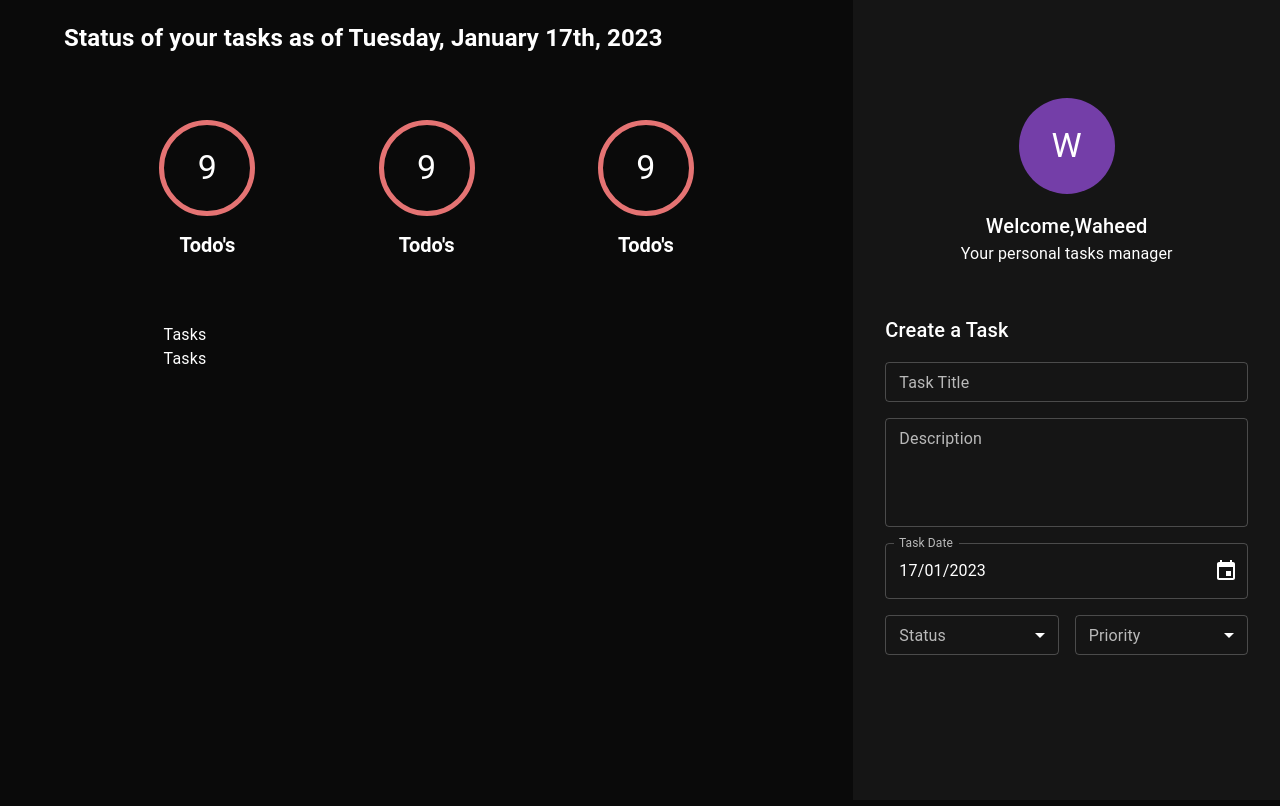
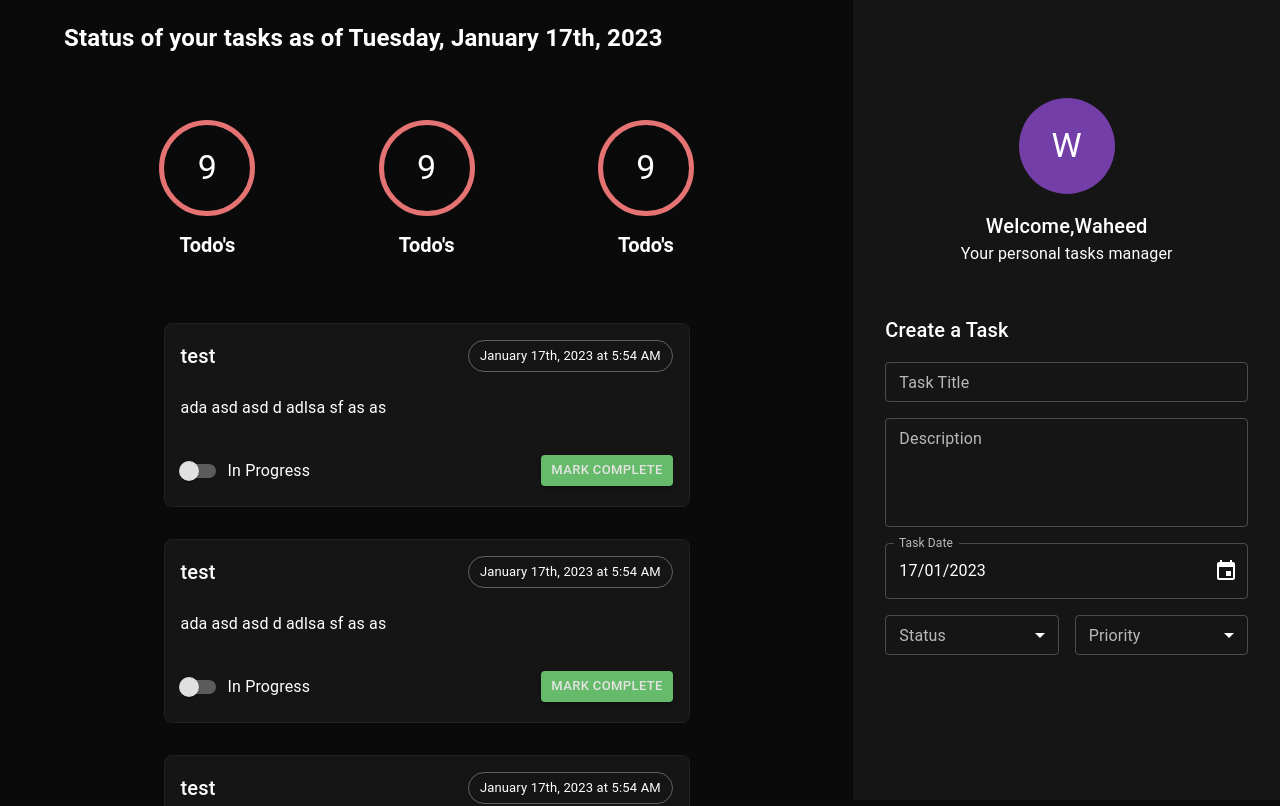
Before and after one commit to waheed-dev/react-typescript-tasksApp-frontend, a React (Vite) app: page / in a window 1280 px wide. Shown: the top 806 px of the page. Built offline with nearby package versions, Linux system fonts and the light colour scheme.

Commit message:
add task area component

```diff
--- a/src/components/taskArea/TaskArea.tsx
+++ b/src/components/taskArea/TaskArea.tsx
@@ -2,6 +2,7 @@ import {FC, ReactElement} from "react";
 import {Grid,Box} from '@mui/material'
 import {format} from 'date-fns'
 import TaskCounter from '../taskCounter/taskCounter'
+import {Task} from '../tasks/task'
 const TaskArea : FC = () : ReactElement => {
   return (
       <Grid item md={8} px={4}>
@@ -23,8 +24,9 @@ const TaskArea : FC = () : ReactElement => {
                   <TaskCounter/>
               </Grid>
               <Grid item display={'flex'} flexDirection={'column'} xs={10} md={8}>
-                  <Box>Tasks</Box>
-                  <Box>Tasks</Box>
+                 <Task/>
+                  <Task/>
+                  <Task/>
               </Grid>
           </Grid>
       </Grid>
--- /dev/null
+++ b/src/components/tasks/_taskDescription.tsx
@@ -0,0 +1,11 @@
+import {FC,ReactElement} from "react";
+import {Box,Typography} from '@mui/material'
+import {ITaskDescription} from './interfaces/ITaskDescription'
+export const TaskDescription : FC<ITaskDescription> = (props): ReactElement => {
+    const {description = 'Lorem ipsum dolor sit amet, consectetur adipisicing elit. Obcaecati, omnis!'} = props
+    return (
+        <Box>
+            <Typography>{description}</Typography>
+        </Box>
+    )
+}
--- /dev/null
+++ b/src/components/tasks/_taskFooter.tsx
@@ -0,0 +1,24 @@
+import {FC, ReactElement} from "react";
+import {Switch,Box,FormControlLabel,Button,Typography} from '@mui/material'
+import {ITaskFooter} from './interfaces/ITaskFooter'
+ export const TaskFooter : FC<ITaskFooter> = (props) : ReactElement => {
+    const {onStatusChange= (e) => {console.log(e)},
+        onClick=(e) => {console.log(e)}} = props
+  return <Box
+  display={'flex'}
+  justifyContent={'space-between'}
+  alignItems={'center'}
+  mt={4}
+  >
+    <FormControlLabel label={'In Progress'}
+     control={<Switch
+         onChange={(e) => onStatusChange(e)}
+         color={'warning'}/>}
+    />
+      <Button onClick={(e) =>onClick(e)} sx={{color :'#E5E4E2'}} variant={'contained'} color={'success'} size={'small'}>
+       mark complete
+      </Button>
+
+
+  </Box>
+}
--- /dev/null
+++ b/src/components/tasks/_taskHeader.tsx
@@ -0,0 +1,17 @@
+import {FC, ReactElement} from "react";
+import {Box,Chip,Typography} from '@mui/material'
+import {ITaskHeader} from './interfaces/ITaskHeader'
+import {format} from 'date-fns'
+export const TaskHeader :FC<ITaskHeader> = (props) :ReactElement => {
+    const {title= 'default dfdf',date= new Date()} = props
+    return  (
+        <Box display={'flex'} width={'100%'} justifyContent={'space-between'} mb={3}>
+            <Box>
+                <Typography variant={'h6'}>{title}</Typography>
+            </Box>
+            <Box>
+                <Chip variant={'outlined'} label={format(date,'PPPp')} />
+            </Box>
+        </Box>
+    )
+}
--- /dev/null
+++ b/src/components/tasks/helpers/renderPriorityBasedBorderColor.ts
@@ -0,0 +1,15 @@
+import {Priority} from '../../createTasksForm/enums/priority'
+
+export const renderPriorityBasedBorderColor = (priority : string) => {
+    switch (priority) {
+        case Priority.normal:
+            return 'grey.900';
+        case Priority.low:
+            return 'info.light';
+        case Priority.high:
+            return 'error.light';
+        default:
+            return 'grey.900'
+
+    }
+}
--- /dev/null
+++ b/src/components/tasks/interfaces/ITask.ts
@@ -0,0 +1,9 @@
+import {ITaskHeader} from './ITaskHeader'
+import {ITaskDescription} from './ITaskDescription'
+import {ITaskFooter} from './ITaskFooter'
+
+export interface ITask extends ITaskFooter,ITaskHeader,ITaskDescription {
+    id ? : string,
+    priority? : string,
+    status? : string
+}
--- /dev/null
+++ b/src/components/tasks/interfaces/ITaskDescription.ts
@@ -0,0 +1,3 @@
+export interface ITaskDescription {
+    description? :string
+}
--- /dev/null
+++ b/src/components/tasks/interfaces/ITaskFooter.ts
@@ -0,0 +1,8 @@
+// @ts-ignore
+import React from "react";
+
+
+export interface ITaskFooter {
+    onStatusChange? : (e :React.ChangeEvent<HTMLInputElement>) => void
+    onClick? : (e : React.MouseEvent<HTMLButtonElement> | React.MouseEvent<HTMLAnchorElement> ) => void
+}
--- /dev/null
+++ b/src/components/tasks/interfaces/ITaskHeader.ts
@@ -0,0 +1,6 @@
+
+
+export interface ITaskHeader {
+    title? : string,
+    date? : Date
+}
--- /dev/null
+++ b/src/components/tasks/task.tsx
@@ -0,0 +1,38 @@
+import {FC, ReactElement} from "react";
+import {Box} from '@mui/material'
+import {TaskHeader} from './_taskHeader'
+import {TaskDescription} from './_taskDescription'
+import {TaskFooter} from './_taskFooter'
+import {ITask} from './interfaces/ITask'
+import {Priority} from '../createTasksForm/enums/priority'
+import Status from '../createTasksForm/enums/status'
+import {renderPriorityBasedBorderColor} from './helpers/renderPriorityBasedBorderColor'
+export const Task : FC<ITask> = (props) : ReactElement => {
+    const {title= 'test ',
+        date = new Date(),
+        description= 'ada asd asd d adlsa sf as as',
+        priority= Priority.normal,
+        status= Status.todo,
+        onStatusChange=(e) => {console.log(e)},
+        onClick=(e) => {console.log(e)}
+    } = props
+    return  <Box
+        display={'flex'}
+        width={'100%'}
+        justifyContent={'center'}
+        flexDirection={'column'}
+        mb={4}
+        p={2}
+        sx={{
+            width : '100%',
+            backgroundColor : 'background.paper',
+            borderRadius : '8px',
+            border : '1px solid',
+            borderColor : `${renderPriorityBasedBorderColor(priority)}`
+        }}
+    >
+        <TaskHeader title={title} date={date} />
+        <TaskDescription description={description}/>
+        <TaskFooter onClick={onClick} onStatusChange={onStatusChange}/>
+    </Box>
+}
```
